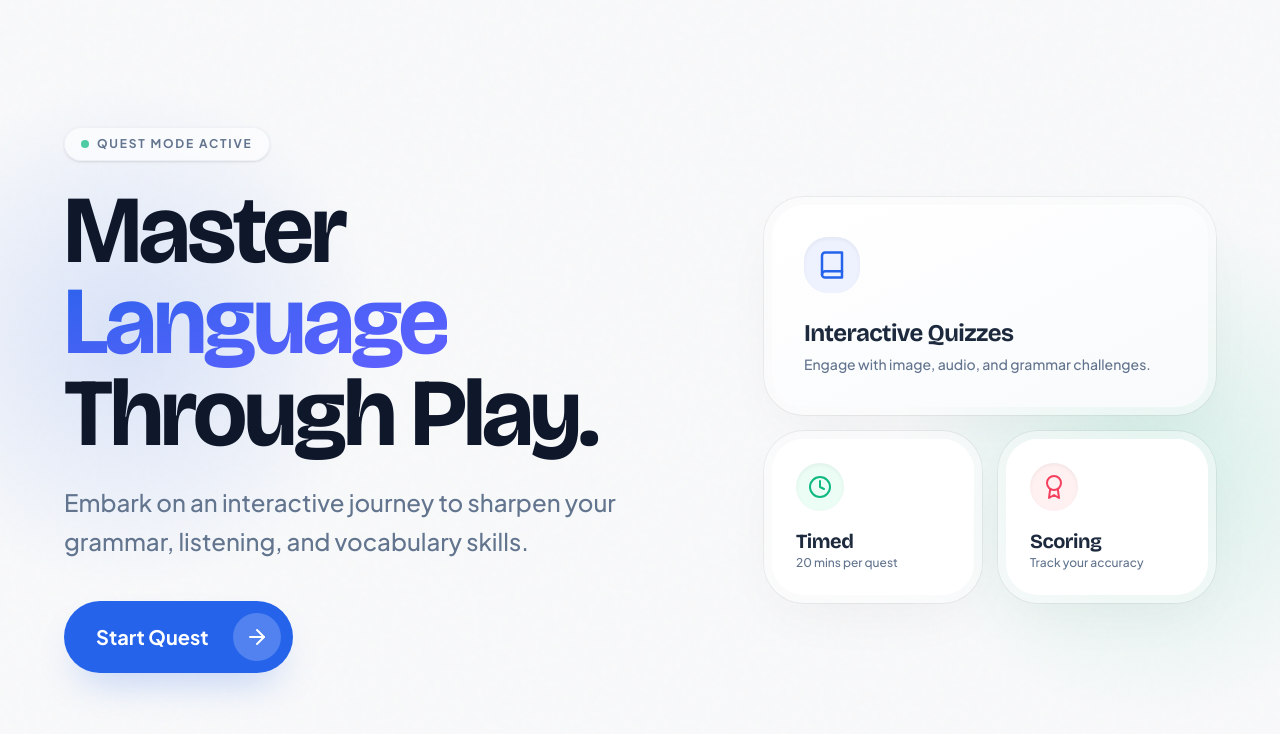
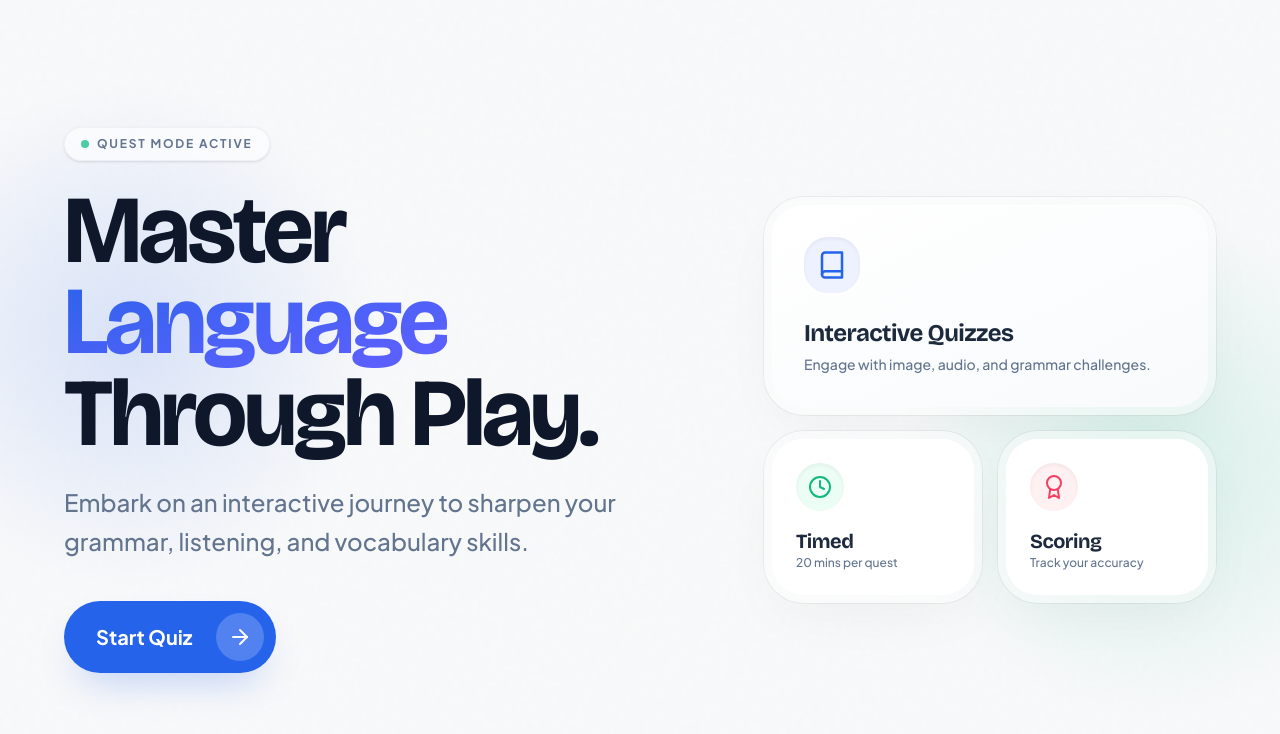
Before and after one commit to farizirza/questlingo, a React (Vite) app: page / in a window 1280 px wide. Shown: the top 734 px of the page. Built offline with nearby package versions, Linux system fonts and the light colour scheme; no server answers.

Commit message:
fix-text

```diff
--- a/src/pages/Home.jsx
+++ b/src/pages/Home.jsx
@@ -56,7 +56,7 @@ export default function Home() {
             transition={{ delay: 0.4, duration: 0.6, ease: [0.32, 0.72, 0, 1] }}
           >
             <Link to="/game" className="group inline-flex items-center gap-6 bg-primary text-white pl-8 pr-3 py-3 rounded-full font-bold text-xl shadow-[0_20px_40px_-15px_rgba(37,99,235,0.3)] hover:shadow-[0_20px_50px_-10px_rgba(37,99,235,0.4)] transition-all duration-500 ease-spring active:scale-[0.98]">
-              <span>Start Quest</span>
+              <span>Start Quiz</span>
               <div className="w-12 h-12 rounded-full bg-white/20 flex items-center justify-center transition-transform duration-500 ease-spring group-hover:bg-white/30 group-hover:translate-x-1 group-hover:scale-105 group-hover:-translate-y-[1px]">
                 <FiArrowRight className="text-2xl" />
               </div>
```
